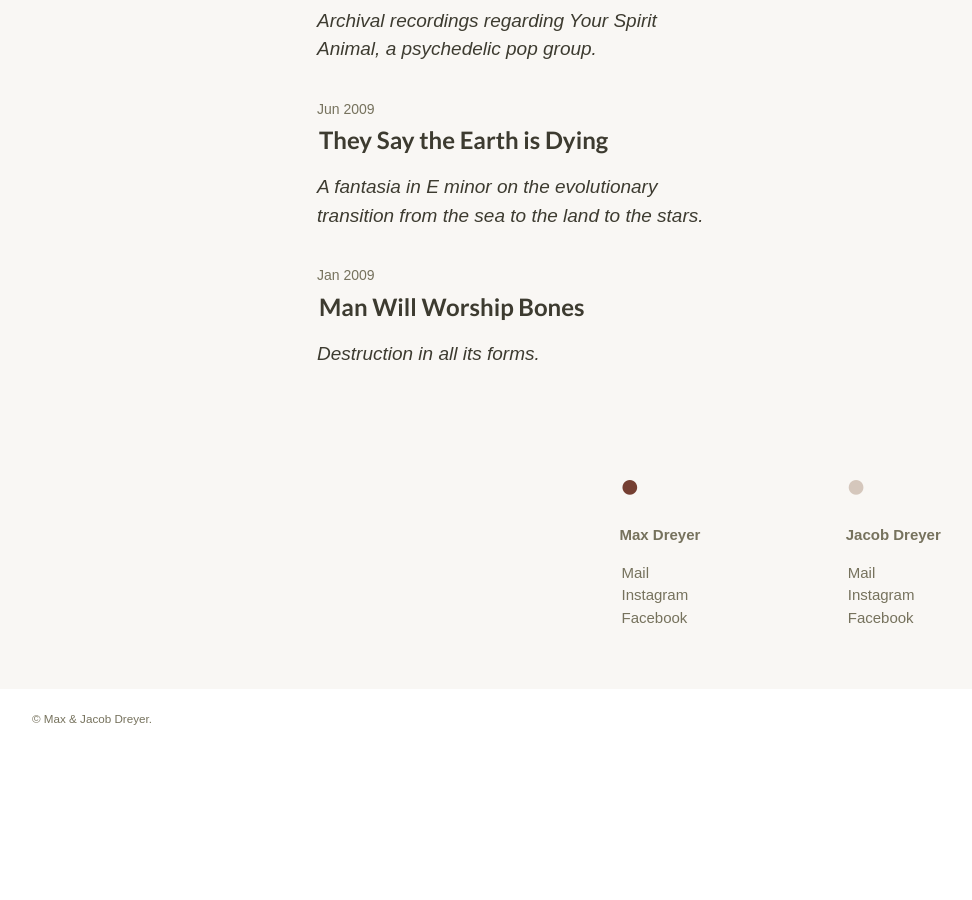
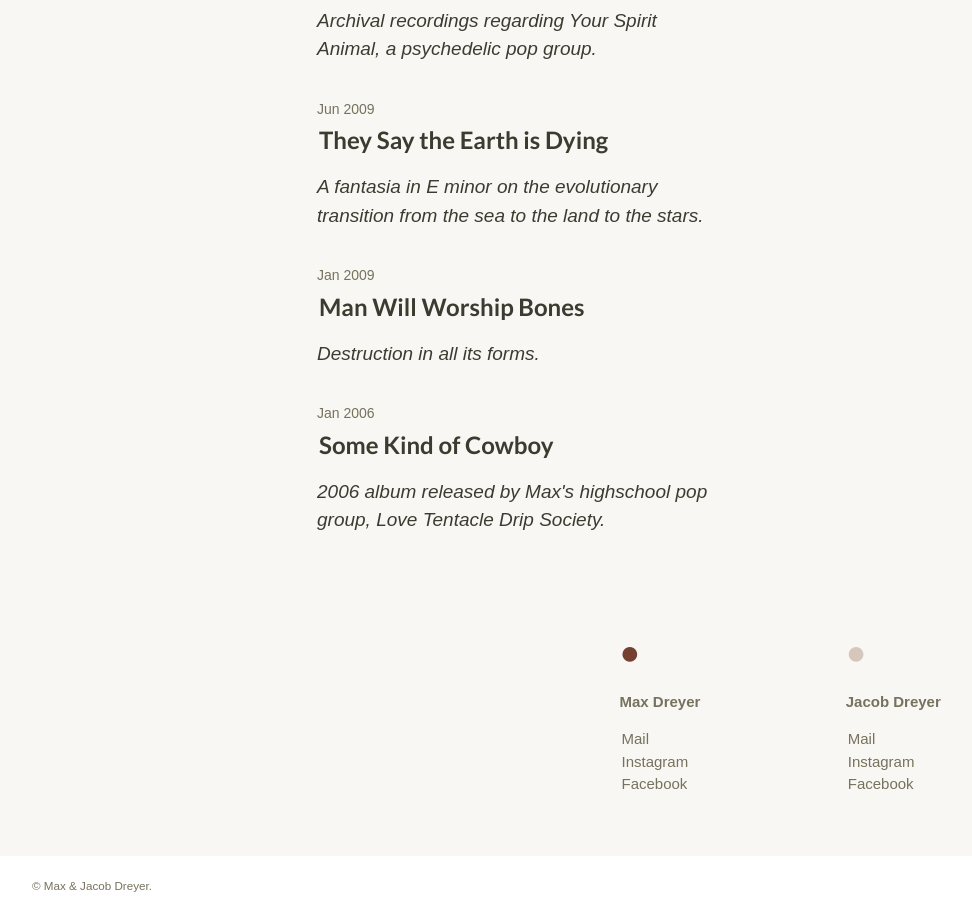
Before and after one commit to dreyerprojects/dreyerprojects.github.io, a Jekyll site: the page built from recordings.md, in a window 1280 px wide and 900 px high, scrolled down 1286 px. Shown: the whole window, without its empty margins (28-1000 px from the left). Built offline with Jekyll 4.4.1, drawn with Linux system fonts in a browser that asks for light colours; some web fonts are replaced; before the commit the page ends 2019 px from its top, so only the background shows below that.

Commit message:
Updated 2007-02-23-some-kind-of-cowboy.md

```diff
--- a/_posts/recordings/2007-02-23-some-kind-of-cowboy.md
+++ b/_posts/recordings/2007-02-23-some-kind-of-cowboy.md
@@ -4,8 +4,8 @@ layout: post
 categories: recordings
 description: "2006 album released by Max's highschool pop group, Love Tentacle Drip Society."
 permalink: /recordings/ltds/
-published: false
-date: "2011-01-01"
+published: true
+date: "2006-01-01"
 hyperlink: ""
 ---
 
```
